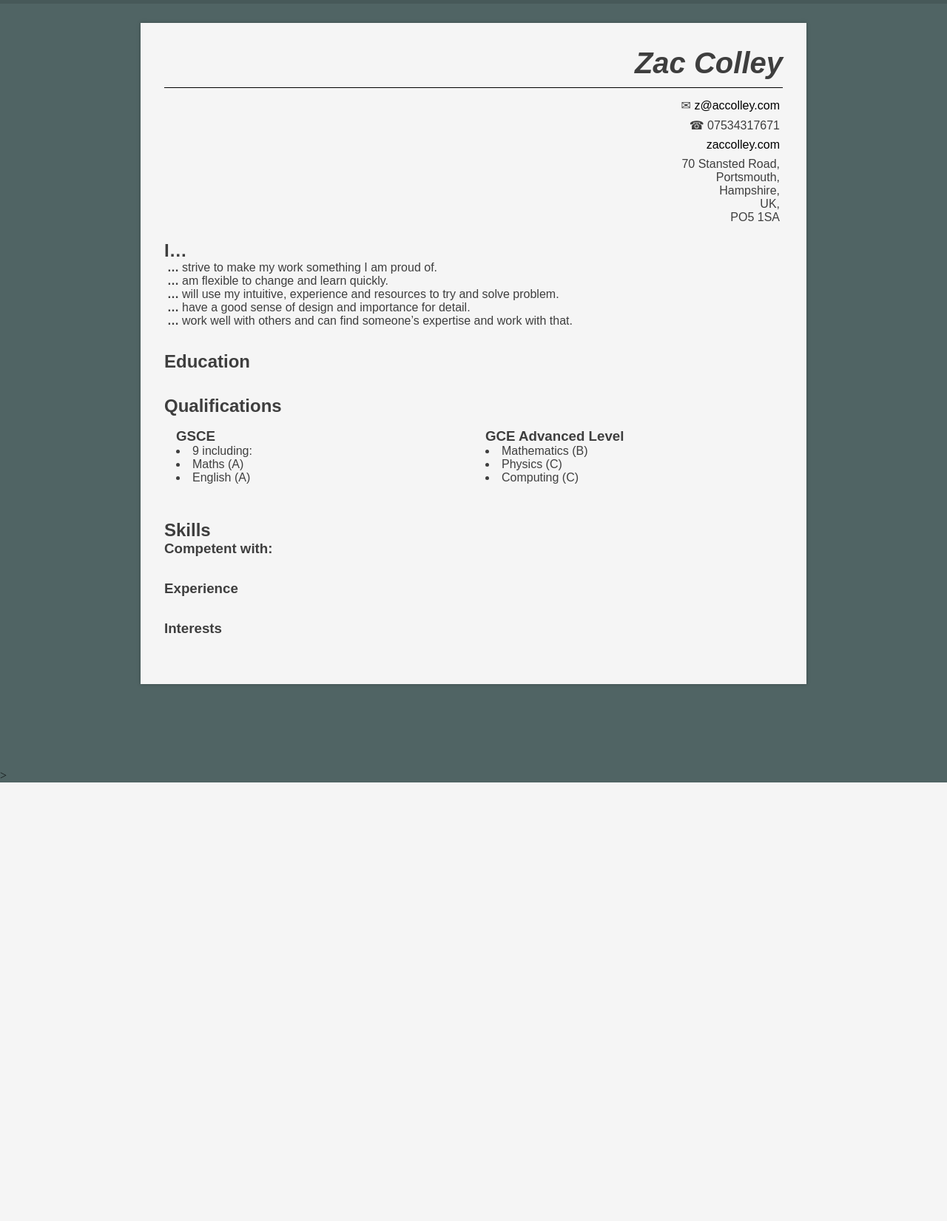
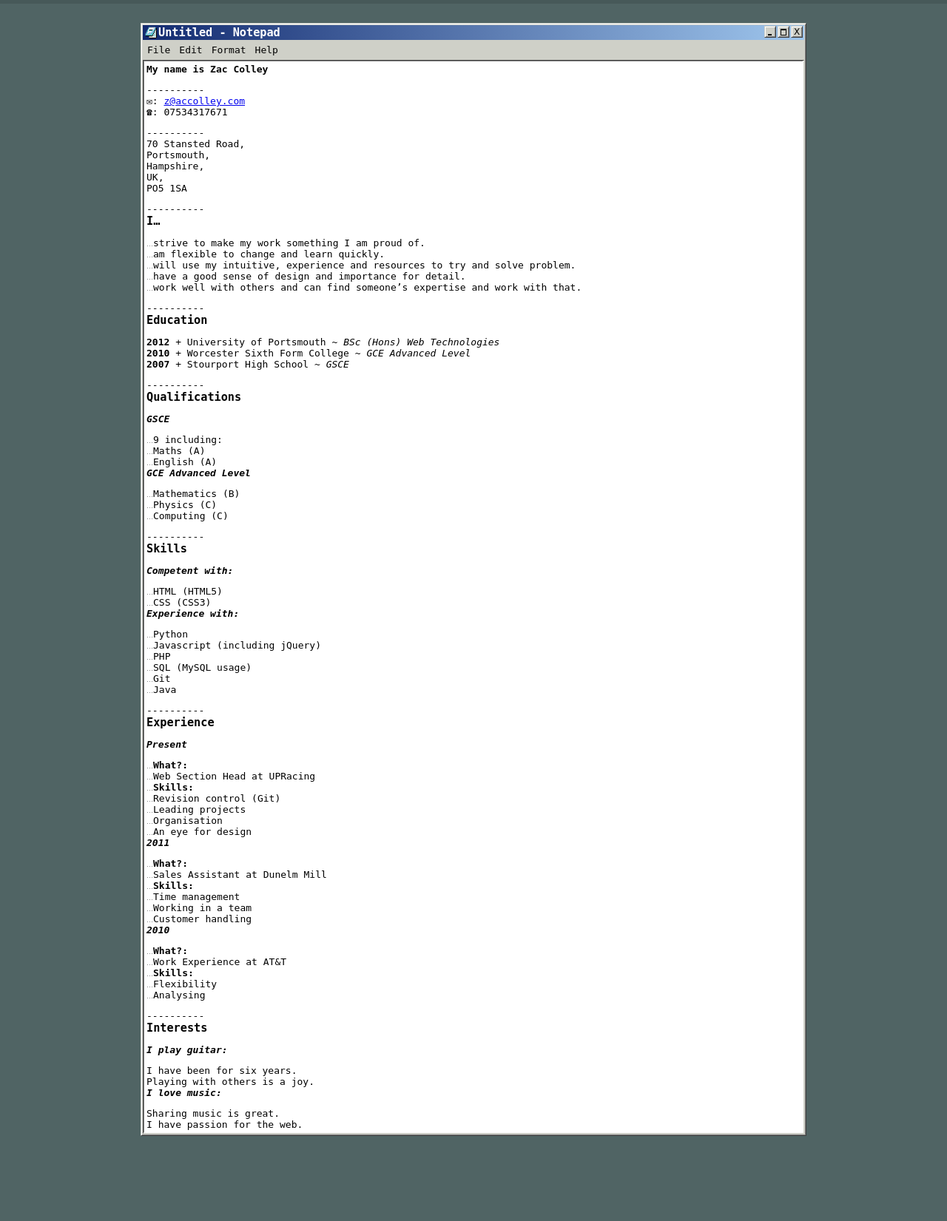
Before and after one commit to zaccolley/disco, a PHP site: page /cv.php in a window 1280 px wide. Shown: the part 84-1735 px from the top of the page at 74% size. Before the commit the page ends 1142 px from the top, so only its background shows below. Run offline with PHP 8.4, Linux system fonts and the light colour scheme.

Commit message:
Redesigned CV to look like a notepad.exe

```diff
--- a/webf1/coursework/css/style.css
+++ b/webf1/coursework/css/style.css
@@ -126,6 +126,23 @@ header .links a:hover, header .links .current{
 	width: 400px;
 }
 
+.home .cvtile{
+	background-color: #cfd0c8;
+}
+
+.home .cvtile h1{
+	color: #ffffff;
+}
+
+.home .cvtile span.link{
+	color: blue;
+	text-decoration: underline;
+}
+
+.home .cvtile .textarea{
+	height: 246px;
+}
+
 .home .litreviewtile{
 	margin: 2px 40px 40px 0;
 	height: 283px;
@@ -183,70 +200,120 @@ header .links a:hover, header .links .current{
 
 /* CV */
 
-.cv{
-	padding: 2em;
-	font-family: Arial, sans-serif;
-	background: #f5f5f5;
-	box-shadow: 0 0 5px rgba(0,0,0,0.25);
+.cv, .cv section.head ul li{
+	padding: 2px;
+	border: 1px solid;
+	border-color: #cfd0c8;
+	border-bottom-color: #404040;
+	border-right-color: #404040;
+	background-color: #cfd0c8;
+
+	box-shadow: inset 1px 1px 0 #ffffff, inset -1px -1px 0 #808080;
 }
 
-.cv section.details{
-	text-align: right;
+.cv{
+	color: #ffffff;
+	font-family: monospace;
 }
 
-.cv section.details h1{
-	font-size: 2.5em;
-	font-style: italic;
-	padding-bottom: 0.25em;
-	margin-bottom: 0.25em;
-	border-bottom: 1px solid #000000;
+.cv section.head{
+	overflow: auto;
+	padding: 1px;
+	background: -webkit-gradient(linear, left top, right top, from(#122a70), to(#9fc6ed));
+	background: -webkit-linear-gradient(left, #122a70, #9fc6ed);
+	background: -moz-linear-gradient(left, #122a70, #9fc6ed);
+	background: -ms-linear-gradient(left, #122a70, #9fc6ed);
+	background: -o-linear-gradient(left, #122a70, #9fc6ed);
 }
 
-.cv section.details p{
-	padding: 0.25em;
+.cv section.head h1{
+	padding-left: 20px;
+	background: url('../img/notepad.png') no-repeat 2px center;
 }
 
-.cv section.details p a{
-	color: #000000;
-	text-decoration: none;
+.cv section.head ul{
+	margin-right: 1px;
+	float:right;
 }
 
-.cv section.details p a:hover{
-	text-decoration: underline;
-}
-
-.cv section.details p.address{
-	white-space: pre;
-}
-
-.cv .info{}
-
-.cv .info h2{}
-
-.cv .content{
-	overflow: auto;
-	margin-bottom: 2em;
-}
-
-.cv .content .block{
-	float: left;
-	width: 50%;
-	padding: 1em;
-}
-
-.cv .content ul li{
-	list-style-position: inside;
-}
-
-.cv .I ul li{
+.cv section.head ul li{
+	float:left;
+	margin-left: 2px;
+	width: 16px;
+	height: 16px;
+	color: #000000;
 	list-style-type: none;
 }
 
-.cv .I ul li:before{
-	content: '\2026';
-	font-weight: bolder;
-	margin: 0 0.25em;
+.cv section.head ul li:nth-child(1){
+	box-shadow: inset 1px 1px 0 #ffffff, inset -1px -1px 0 #808080,
+				inset 0 0 0 2px #cfd0c8,inset 2px 0 0 2px #cfd0c8,
+				inset -3px 0 0 2px #cfd0c8, inset 0 -2px 0 2px black;
 }
+
+.cv section.head ul li:nth-child(2){
+	box-shadow: inset 1px 1px 0 #ffffff, inset -1px -1px 0 #808080,
+				inset 0 0 0 2px #cfd0c8,inset 1px 0 0 2px #cfd0c8,
+				inset -1px 0 0 2px #cfd0c8,inset 0px 1px 0 2px #cfd0c8, inset 0 1px 0 4px black
+}
+
+.cv section.head ul li:nth-child(3){
+	line-height: 10px;
+	text-align: center;
+	text-transform: uppercase;
+	font-size: 12px;
+	font-family: Verdana, sans-serif;
+}
+
+.cv ul{
+	overflow: auto;
+}
+
+.cv > ul li{
+	padding: 6px;
+	float: left;
+	list-style: none;
+	color: #000000;
+}
+
+.cv section.textarea{
+	color: #000000;
+	padding: 4px;
+	border: 1px solid;
+	border-color: #404040;
+	border-bottom-color: #cfd0c8;
+	border-right-color: #cfd0c8;
+	background-color: #ffffff;
+
+	box-shadow: inset -1px -1px 0 #ffffff, inset 1px 1px 0 #808080;
+}
+
+.cv section.textarea hr{
+	border: 0;
+	margin-top: 13px;
+}
+
+.cv section.textarea hr:after{
+	display: block;
+	content: '----------';
+}
+
+.cv section.textarea p{}
+
+.cv section.textarea ul li:before{
+	content: '...';
+	font-size: 5px;
+}
+
+.cv section.textarea h1, .cv section.textarea h2{
+	margin-bottom: 13px;
+}
+
+.cv section.textarea h2{
+	font-style: italic;
+	font-size: 13px;
+}
+
 
 /* Lit Review */
 
--- a/webf1/coursework/cv.php
+++ b/webf1/coursework/cv.php
@@ -2,21 +2,41 @@
 
 	<article class="cv">
 
-		<section class="details">
-			<h1>Zac Colley</h1>
-			<p>&#009993; <a href="emailto:z@colley.com">z@accolley.com</a></p>
-			<p>&#009742; 07534317671</p>
-			<p><a href="http://www.zaccolley.com/">zaccolley.com</a></p>
-			<p class="address">70 Stansted Road,
-			   Portsmouth,
-			   Hampshire,
-			   UK,
-			   PO5 1SA
-			</p>
+		<section class="head">
+			<ul>
+				<li></li>
+				<li></li>
+				<li>X</li>
+			</ul>
+			<h1>Untitled - Notepad</h1>
 		</section>
 
-		<section class="content I">
-			<h2>I&hellip;</h2>
+		<ul>
+			<li>File</li>
+			<li>Edit</li>
+			<li>Format</li>
+			<li>Help</li>
+		</ul>
+
+		<section class="textarea">
+			<p><strong>My name is Zac Colley</strong></p>
+
+			<hr>
+
+			<p>&#009993;: <a href="emailto:z@colley.com">z@accolley.com</a></p>
+			<p>&#009742;: 07534317671</p>
+
+			<hr>
+
+			<p>70 Stansted Road,</p>
+			<p>Portsmouth,</p>
+			<p>Hampshire,</p>
+			<p>UK,</p>
+			<p>PO5 1SA	</p>
+
+			<hr>
+
+			<h1>I&hellip;</h1>
 			<ul>
 				<li>strive to make my work something I am proud of.</li>
 				<li>am flexible to change and learn quickly.</li>
@@ -24,84 +44,104 @@
 				<li>have a good sense of design and importance for detail.</li>
 				<li>work well with others and can find someone’s expertise and work with that.</li>
 			</ul>
-		</section>
 
-		<section class="content">
-			<h2>Education</h2>
-		</section>
+			<hr>
 
-		<section class="content qual">
-			<h2>Qualifications</h2>
+			<h1>Education</h1>
 
-			<section class="block">
-			<h3>GSCE</h3>
+			<p><strong>2012</strong> + University of Portsmouth ~ <em>BSc (Hons) Web Technologies</em></p>
+			<p><strong>2010</strong> + Worcester Sixth Form College ~ <em>GCE Advanced Level</em></p>
+			<p><strong>2007</strong> + Stourport High School ~ <em>GSCE</em></p>
+
+			<hr>
+
+			<h1>Qualifications</h1>
+
+			<h2>GSCE</h2>
 			<ul>
 				<li>9 including:</li>
 				<li>Maths (A)</li>
 				<li>English (A)</li>
 			</ul>
-			</section>
-			<section class="block">
-			<h3>GCE Advanced Level</h3>
+
+			<h2>GCE Advanced Level</h2>
 			<ul>
 				<li>Mathematics (B)</li>
 				<li>Physics (C)</li>
 				<li>Computing (C)</li>
 			</ul>
-			</section>
-		</section>
 
-		<section class="content">
-			<h2>Skills</h2>
-			<h3>Competent with:</h3>
+			<hr>
 
-			<!--
-			HTML (HTML5)
-			CSS (CSS3)
-			Experience with:
+			<h1>Skills</h1>
 
-			Python
-			Javascript (including jQuery)
-			PHP
-			SQL (MySQL usage)
-			Git
-			Java
-			-->
-		</section>
+			<h2>Competent with:</h2>
+			<ul>
+				<li>HTML (HTML5)</li>
+				<li>CSS (CSS3)</li>
+			</ul>
 
-		<section class="content">
-			<h3>Experience</h3>
-			<!--
+			<h2>Experience with:</h2>
 
-			What?	When?	Skills shown:
-			Web Section Head at UPRacing 	Present
-			Leading projects
-			Organisation
-			An eye for design
-			Sales Assistant at Dunelm Mill	2011
+			<ul>
+				<li>Python</li>
+				<li>Javascript (including jQuery)</li>
+				<li>PHP</li>
+				<li>SQL (MySQL usage)</li>
+				<li>Git</li>
+				<li>Java</li>
+			</ul>
 
-			Working in a team
-			Time management
-			Customer handling
-			Work Experience at AT&T 	2010
-			Flexibility
-			-->
-		</section>
+			<hr>
 
-		<section class="content">
-			<h3>Interests</h3>
-			<!--
-			I play guitar:
+			<h1>Experience</h1>
 
-			I have been for six years.
-			Playing with others is a joy.
-			    I love music:
+			<h2>Present</h2>
+			<ul>
+				<li><strong>What?:</strong></li>
+				<li>Web Section Head at UPRacing</li>
+				<li><strong>Skills:</strong></li>
+				<li>Revision control (Git)</li>
+				<li>Leading projects</li>
+				<li>Organisation</li>
+				<li>An eye for design</li>
+			</ul>
 
-			 Sharing music is great.
-			I have passion for the web.
-			-->
+			<h2>2011</h2>
+			<ul>
+				<li><strong>What?:</strong></li>
+				<li>Sales Assistant at Dunelm Mill</li>
+				<li><strong>Skills:</strong></li>
+				<li>Time management</li>
+				<li>Working in a team</li>
+				<li>Customer handling</li>
+			</ul>
+
+			<h2>2010</h2>
+			<ul>
+				<li><strong>What?:</strong></li>
+				<li>Work Experience at AT&amp;T </li>
+				<li><strong>Skills:</strong></li>
+				<li>Flexibility</li>
+				<li>Analysing</li>
+			</ul>
+
+			<hr>
+
+			<h1>Interests</h1>
+
+			<h2>I play guitar:</h2>
+
+			<p>I have been for six years.</p>
+			<p>Playing with others is a joy.</p>
+
+			<h2>I love music:</h2>
+
+			<p>Sharing music is great.</p>
+			<p>I have passion for the web.</p>
+
 		</section>
 
 	</article>
 
-<?php include('footer.php'); ?>>
+<?php include('footer.php'); ?>
```
Also changed, not shown: webf1/coursework/index.php (+36 -2 lines), webf1/coursework/img/notepad.png (added). Lines whose indentation alone changed are shown as unchanged.
